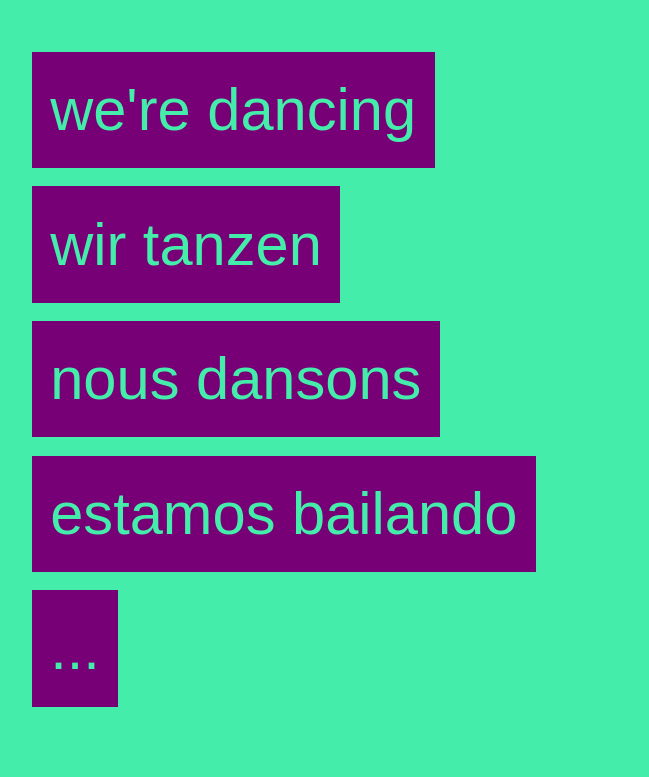
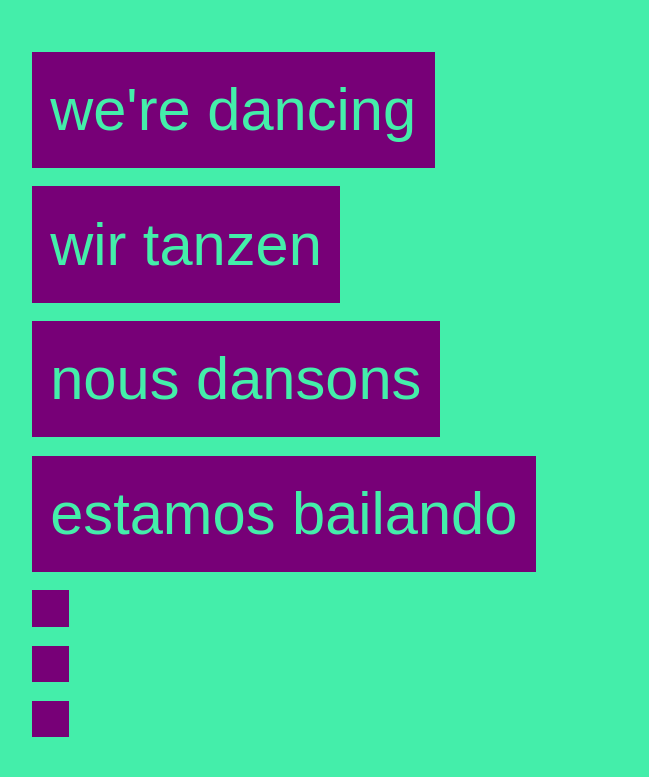
Before and after one commit to citydance/butterflies, a plain HTML site: page index.html in a window 1280 px wide. Shown: the part 126-903 px from the top of the page, without its empty margins (5-654 px from the left). Drawn offline with Linux system fonts and the light colour scheme.

Commit message:
clean that list (#2)

```diff
--- a/index.html
+++ b/index.html
@@ -17,15 +17,15 @@
   <a class="freestyle quicksand waiting bae-warm">It's Spring in San Fran<wbr>cisco and...</a>
 </h1>
 
-<a href="#deets">
 <ul class="freestyle quicksand mimic yoki smashed inhale exhale">
   <li class="freestyle quicksand fabric exhale bae-vein" lang="en">we're dancing
   <li class="freestyle quicksand fabric exhale bae-vein" lang="de">wir tanzen
   <li class="freestyle quicksand fabric exhale bae-vein" lang="fr">nous dansons
   <li class="freestyle quicksand fabric exhale bae-vein" lang="es">estamos bailando
-    <li class="freestyle quicksand fabric exhale bae-vein" lang="es">...
+  <li class="freestyle quicksand fabric exhale bae-vein" lang="en">
+  <li class="freestyle quicksand fabric exhale bae-vein" lang="en">
+  <li class="freestyle quicksand fabric exhale bae-vein" lang="en">
 </ul>
-</a>
 
 <figure class="freestyle" id="deets" aria-label="deets">
   <dl class="freestyle quicksand yoki inhale exhale">
```
Lines whose indentation alone changed are shown as unchanged.
